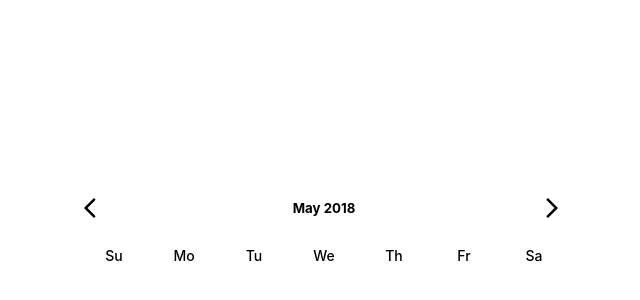
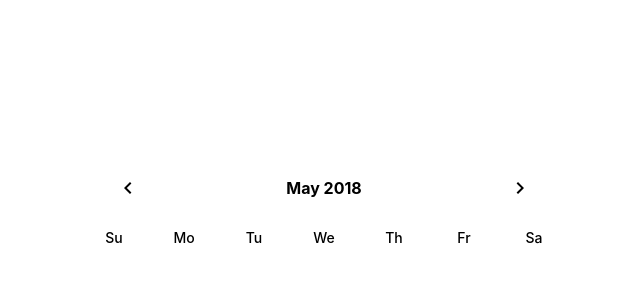
Before and after one commit to owenchang1992/react-hook-calendar, a React app: page / in a window 1280 px wide. Shown: the part 180-480 px from the top of the page, without its empty margins (316-956 px from the left). Built offline with nearby package versions, Linux system fonts and the light colour scheme; the HTML template or start-up script is replaced by a standard one.

Commit message:
Feat: use svg as arrow

```diff
--- a/package.json
+++ b/package.json
@@ -28,10 +28,6 @@
     "last 3 firefox versions"
   ],
   "dependencies": {
-    "@emotion/react": "^11.5.0",
-    "@emotion/styled": "^11.3.0",
-    "@mui/icons-material": "^5.0.4",
-    "@mui/material": "^5.0.4",
     "react": "^17.0.2",
     "react-dom": "^17.0.2"
   }
--- a/src/components/CalendarHeader.js
+++ b/src/components/CalendarHeader.js
@@ -1,14 +1,28 @@
 import React from 'react'
 import '../styles/Calendar.css'
-import ArrowBackIosIcon from '@mui/icons-material/ArrowBackIos'
-import ArrowForwardIosIcon from '@mui/icons-material/ArrowForwardIos'
+
+const Icon = ({path, onClick}) => (
+  <svg
+    className="icon"
+    viewBox="0 0 24 24"
+    onClick={onClick}
+  >
+    {path}
+  </svg>
+)
 
 const CalenderHeader = ({ title, onBackClick, onForwardClick, onTitleClick }) => {
   return (
     <div className="header">
-      <ArrowBackIosIcon onClick={onBackClick}/>
-      <h5 onClick={onTitleClick}>{title}</h5>
-      <ArrowForwardIosIcon onClick={onForwardClick}/>
+      <Icon
+        path={ <path d="M15.41 7.41 14 6l-6 6 6 6 1.41-1.41L10.83 12z" /> }
+        onClick={onBackClick}
+      />
+      <div className="header-title" onClick={onTitleClick}>{title}</div>
+      <Icon
+        path={ <path d="M10 6 8.59 7.41 13.17 12l-4.58 4.59L10 18l6-6z" /> }
+        onClick={onForwardClick}
+      />
     </div>
   )
 }
--- a/src/styles/Calendar.css
+++ b/src/styles/Calendar.css
@@ -20,6 +20,7 @@
   justify-content: space-around;
   align-items: center;
   width: 100%;
+  margin: 20px 0;
 }
 
 .item {
@@ -32,3 +33,13 @@
   vertical-align: middle;
   font-weight: 500;
 }
+
+.icon {
+  width: 24px;
+  height: 24px;
+  margin: 0 2rem;
+}
+
+.header-title {
+  font-weight: 700;
+}
```
Also changed, not shown: 1 other file (tests, documents, lock files or other folders).
